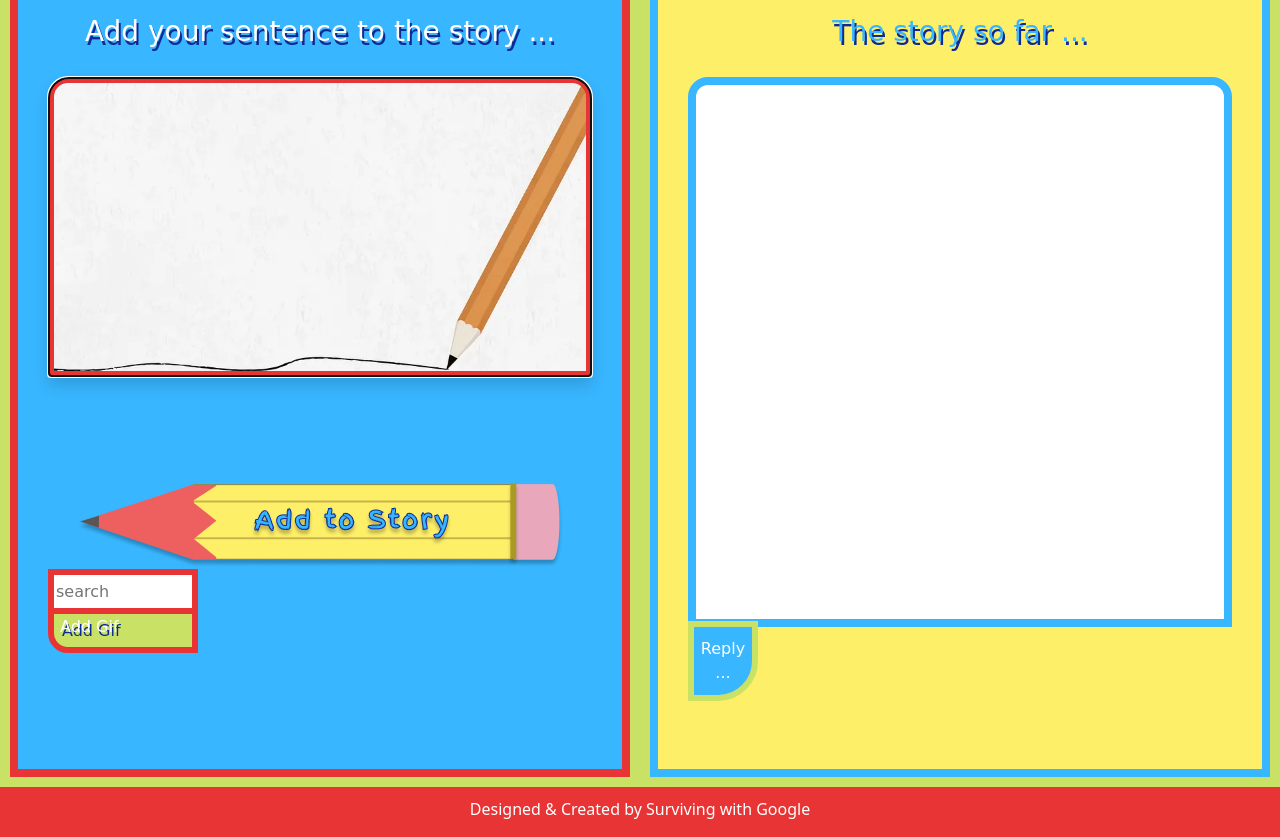
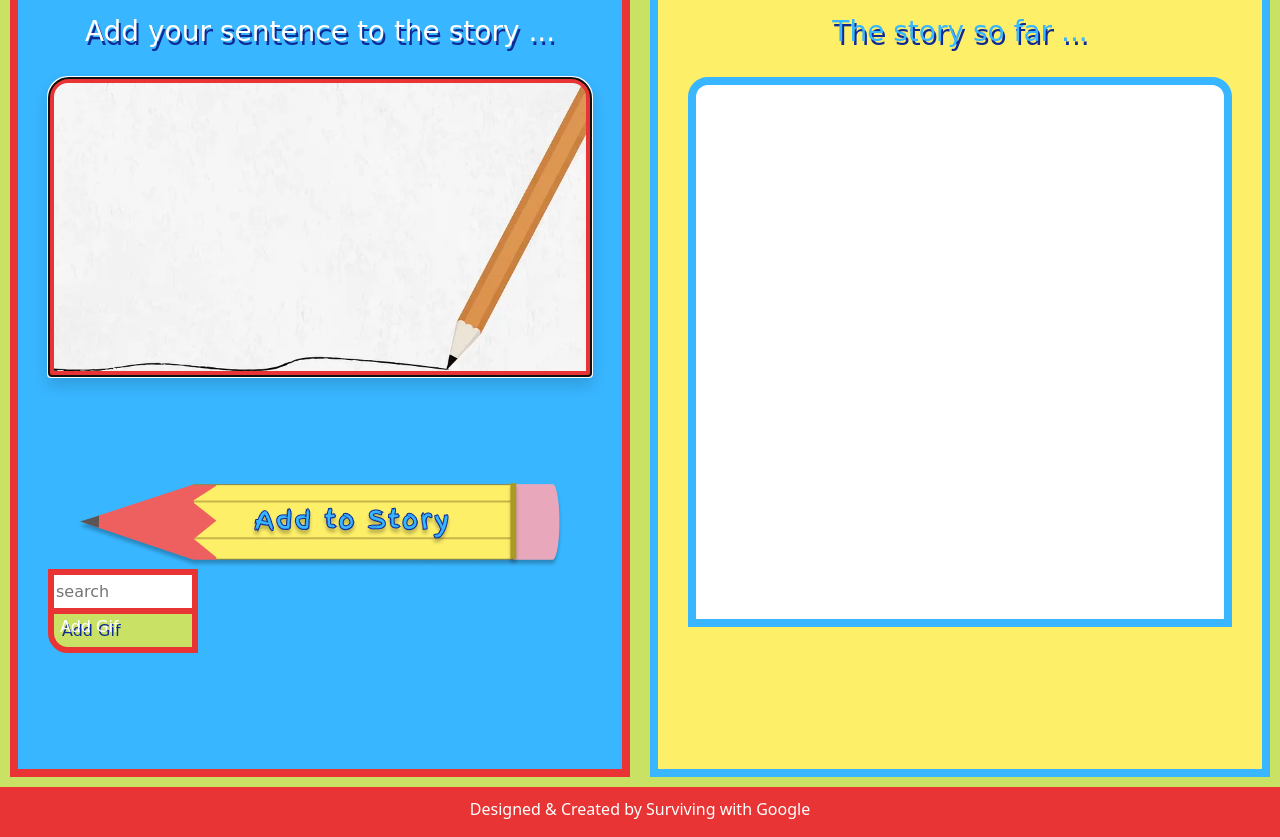
Before and after one commit to Tari38/FP-Story-Mashups, a website with bundled scripts: page index.html in a window 1280 px wide. Shown: the part 163-1000 px from the top of the page. Built offline with nearby package versions, Linux system fonts and the light colour scheme; no server answers; a web font is replaced by a local one.

Commit message:
removed reply button from html as on js

```diff
--- a/index.html
+++ b/index.html
@@ -124,12 +124,12 @@
                                     <i data-icon="😮"></i>
                                 </label>   -->
 
-                                <form id="form">
+                                <!-- <form id="form">
                                     <input id="getPost" type="submit" value="get post">
                                         <label for="reply-to-post" class="react">
                                             <button type="button" id="reply-to-post" class="reply-btn">Reply ...</button>
                                         </label>
-                                </form>
+                                </form> -->
                         </div>
                     </article>
                 </div>
```
